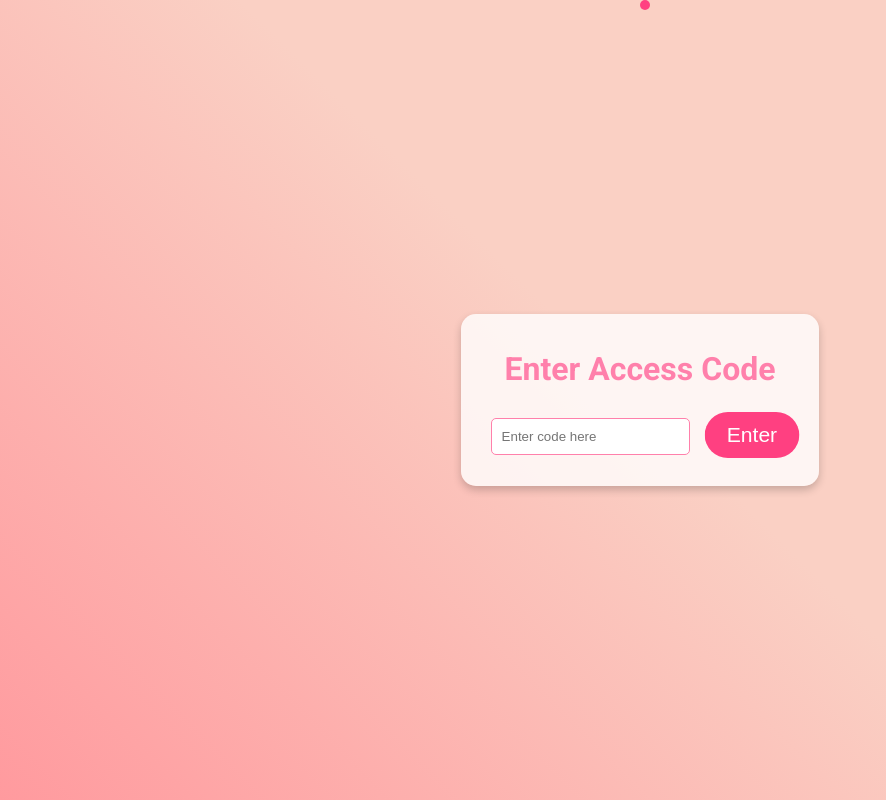
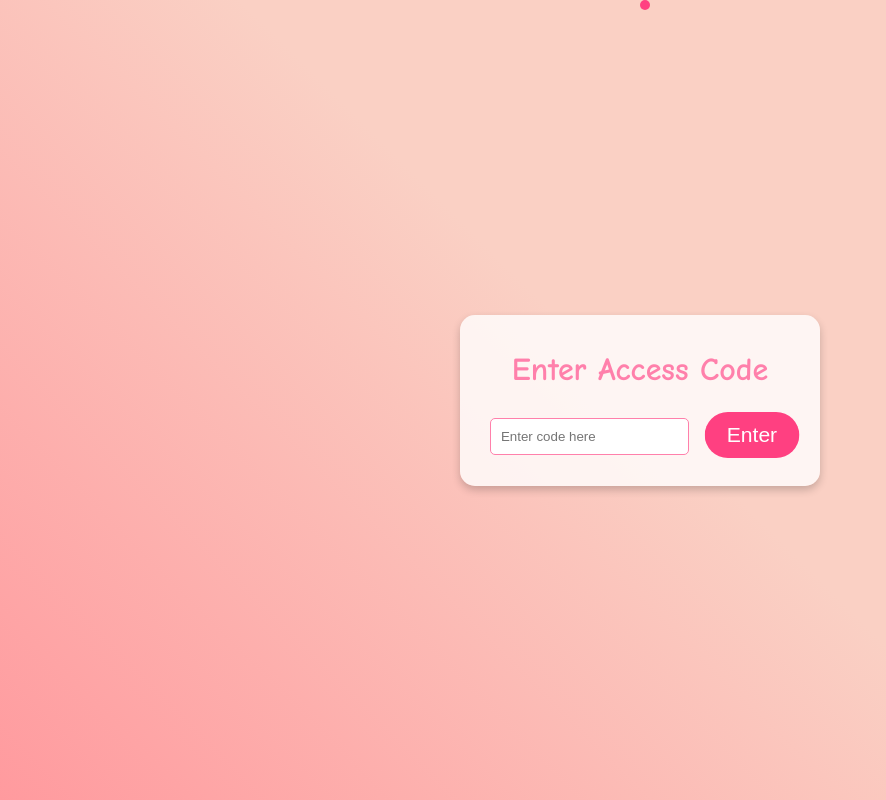
Before and after one commit to Nilsgunnarson/Simone25, a plain HTML site: page index.html in a window 1280 px wide. Shown: the whole page, without its empty margins (0-886 px from the left). Drawn offline with Linux system fonts and the light colour scheme.

Commit message:
Update styles.css again

```diff
--- a/css/styles.css
+++ b/css/styles.css
@@ -1,9 +1,10 @@
 /* Import Google Font */
-@import url('https://fonts.googleapis.com/css2?family=Roboto:wght@400;700&display=swap');
+/*@import url('https://fonts.googleapis.com/css2?family=Roboto:wght@400;700&display=swap');*/
 
 /* General Styles */
+
 body {
-    font-family: 'Roboto', sans-serif;
+    font-family: 'Comic Sans MS', 'Comic Sans', cursive;
     background: linear-gradient(45deg, #ff9a9e, #fad0c4, #fad0c4);
     color: #333;
     text-align: center;
```
